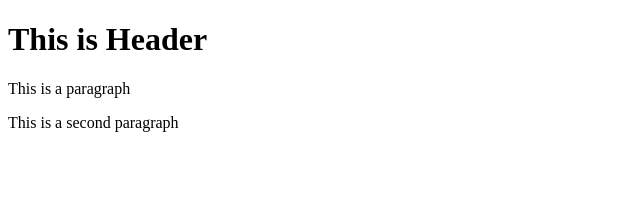
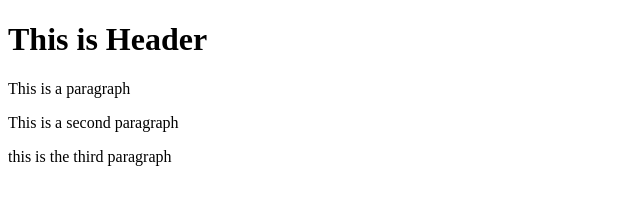
Before and after one commit to rezataqipor9/git-test, a website: page index.html in a window 1280 px wide. Shown: the whole page, without its empty margins (0-640 px from the left). Drawn offline with Linux system fonts and the light colour scheme.

Commit message:
fourth commit

```diff
--- a/index.html
+++ b/index.html
@@ -5,5 +5,6 @@
     <h1>This is Header</h1>
     <p>This is a paragraph</p>
     <p>This is a second paragraph</p>
+    <p>this is the third paragraph</p>
 </body>
 </html>
```
Also changed, not shown: package.json (added, +24 -0 lines), 2 other files.
